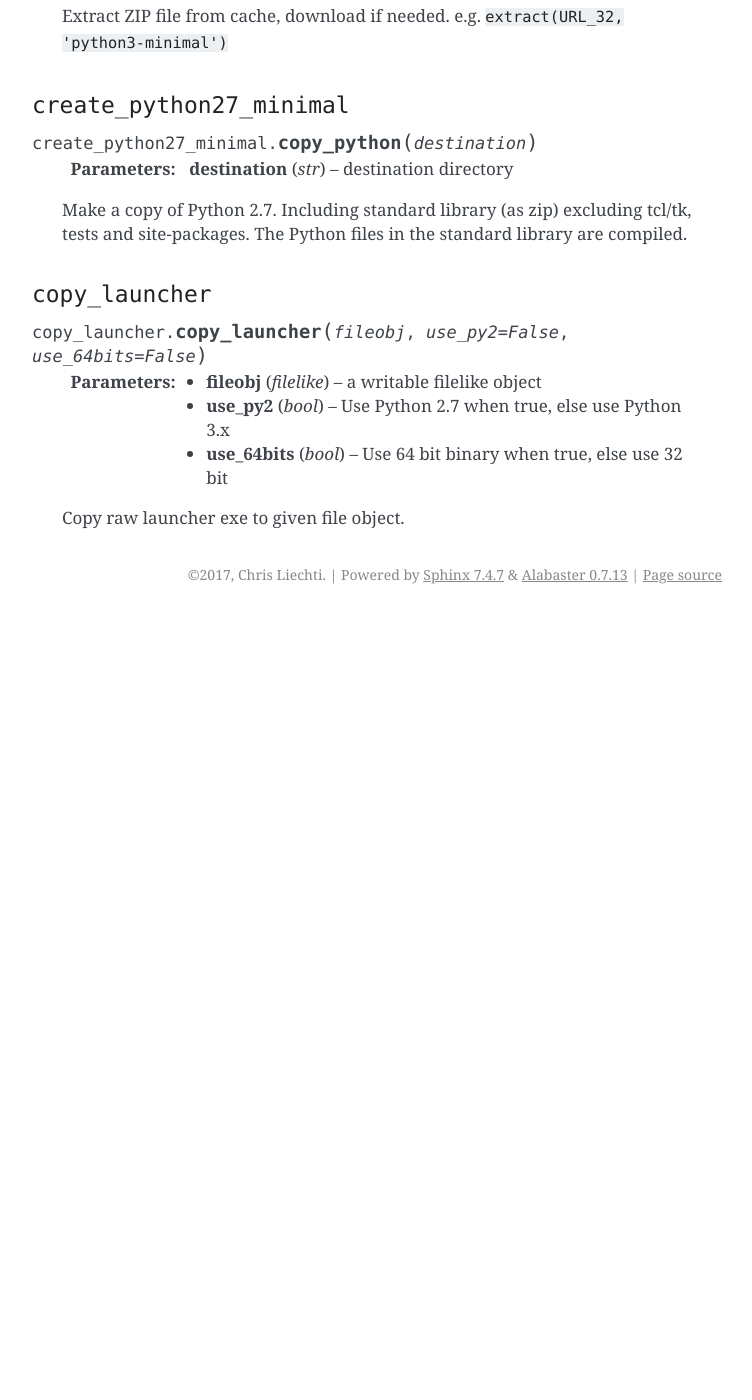
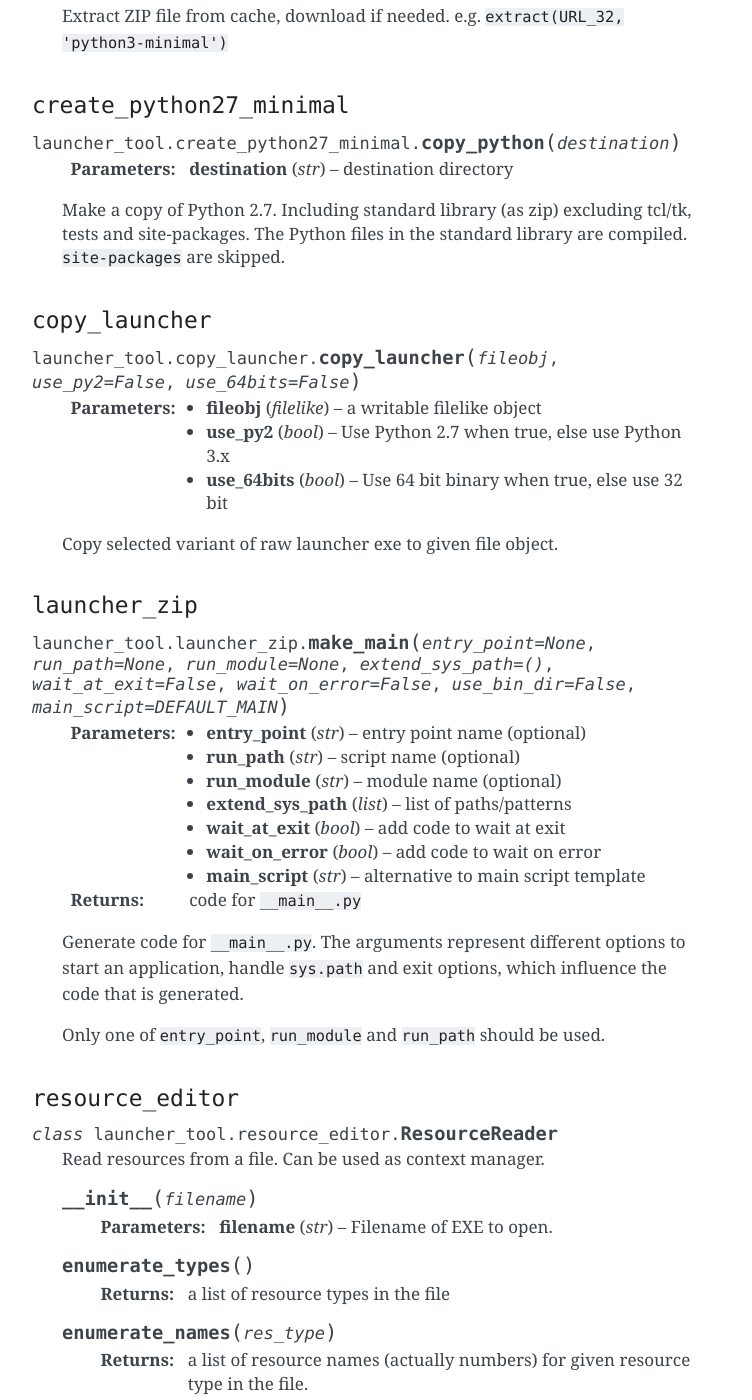
Before and after one commit to zsquareplusc/python-embedded-launcher, a Sphinx documentation site: the page built from documentation/api.rst, in a window 1280 px wide and 1400 px high, scrolled down 2424 px. Shown: the whole window, without its empty margins (388-1140 px from the left). Built offline with Sphinx 7.4.7, drawn with Linux system fonts in a browser that asks for light colours; before the commit the page ends 3038 px from its top, so only the background shows below that; some of the changed text lies outside the part shown.

Commit message:
docs: extend API documentation

```diff
--- a/documentation/api.rst
+++ b/documentation/api.rst
@@ -109,11 +109,13 @@ exe. It contains a few helper functions.
 
 Launcher Package
 ================
-The launcher tools can not only used as scripts but also as Python libraries.
+The launcher tools can not only be used as scripts but also as Python
+libraries.
+
 
 ``download_python3_minimal``
 ----------------------------
-.. module:: download_python3_minimal
+.. module:: launcher_tool.download_python3_minimal
 
 .. function:: get_url(version, bits)
 
@@ -133,10 +135,11 @@ The launcher tools can not only used as scripts but also as Python libraries.
     Extract ZIP file from cache, download if needed.
     e.g. ``extract(URL_32, 'python3-minimal')``
 
+
 ``create_python27_minimal``
 ---------------------------
 
-.. module:: create_python27_minimal
+.. module:: launcher_tool.create_python27_minimal
 
 .. function:: copy_python(destination)
 
@@ -144,12 +147,13 @@ The launcher tools can not only used as scripts but also as Python libraries.
 
     Make a copy of Python 2.7. Including standard library (as zip) excluding
     tcl/tk, tests and site-packages. The Python files in the standard library
-    are compiled.
+    are compiled. ``site-packages`` are skipped.
+
 
 ``copy_launcher``
 -----------------
 
-.. module:: copy_launcher
+.. module:: launcher_tool.copy_launcher
 
 .. function:: copy_launcher(fileobj, use_py2=False, use_64bits=False)
 
@@ -157,4 +161,141 @@ The launcher tools can not only used as scripts but also as Python libraries.
     :param bool use_py2: Use Python 2.7 when true, else use Python 3.x
     :param bool use_64bits: Use 64 bit binary when true, else use 32 bit
 
-    Copy raw launcher exe to given file object.
+    Copy selected variant of raw launcher exe to given file object.
+
+
+``launcher_zip``
+----------------
+
+.. module:: launcher_tool.launcher_zip
+
+.. function:: make_main(entry_point=None, run_path=None, run_module=None, \
+              extend_sys_path=(), wait_at_exit=False, wait_on_error=False, \
+              use_bin_dir=False, main_script=DEFAULT_MAIN)
+
+    :param str entry_point: entry point name (optional)
+    :param str run_path: script name (optional)
+    :param str run_module: module name (optional)
+    :param list extend_sys_path: list of paths/patterns
+    :param bool wait_at_exit: add code to wait at exit
+    :param bool wait_on_error: add code to wait on error
+    :param str main_script: alternative to main script template
+    :return: code for ``__main__.py``
+
+    Generate code for ``__main__.py``. The arguments represent different
+    options to start an application, handle ``sys.path`` and exit options,
+    which influence the code that is generated.
+
+    Only one of ``entry_point``, ``run_module`` and ``run_path`` should be
+    used.
+
+
+``resource_editor``
+-------------------
+
+.. module:: launcher_tool.resource_editor
+
+.. class:: ResourceReader
+
+    Read resources from a file. Can be used as context manager.
+
+    .. method:: __init__(filename)
+
+        :param str filename: Filename of EXE to open.
+
+    .. method:: enumerate_types()
+
+        :return: a list of resource types in the file
+
+    .. method:: enumerate_names(res_type)
+
+        :return: a list of resource names (actually numbers) for given
+                 resource type in the file.
+
+    .. method:: enumerate_languages(res_type, res_name)
+
+        :param int res_type: resource type
+        :param int res_name: resource name
+        :return: a list of language ID's for given resource name and type in
+                 the file.
+
+    .. method:: get_resource(res_type, res_name, res_lang)
+
+        :param int res_type: resource type
+        :param int res_name: resource name
+        :param int res_lang: language code
+        :return: resource as binary blob (bytes)
+
+    .. method:: list_resources()
+
+        :return: Get a flat list of resources in the file
+
+    .. method:: make_dict()
+
+        :return: Convert all resource entries to a dictionary and return that
+
+    .. method:: get_string_table()
+
+        :return: Get a decoded string table
+
+
+.. class:: ResourceEditor
+
+    Access resources for editing in EXE and DLL.
+    Can be used as context manager.
+
+    .. method __init__(filename)
+
+        :param str filename: Filename of exe to open.
+
+    .. method:: update(res_type, res_name, res_lang, data)
+
+        :param int res_type: resource type
+        :param int res_name: resource name
+        :param int res_lang: language code
+        :param bytes data: resource as binary blob (bytes) or ``None`` to delete
+
+        Write (add, modify or delete) a resource entry.
+        Delete entry if data is ``None``.
+
+
+``icon``
+--------
+
+.. module:: launcher_tool.icon
+
+Windows ICO file load/save to .ico file and resource file (.exe, .dll).
+
+.. class:: Icon
+
+    .. function:: clear()
+
+        Erase current icon data.
+
+    .. function:: load(filename)
+
+        :param str filename: Filename to load
+
+        Load icon from file.
+
+    .. function:: save(filename)
+
+        :param str filename: Filename to write to
+
+        Save icon to file.
+
+    .. function:: load_from_resource(res, res_name, res_lang=1033)
+
+        :param ResourceReader res: resource
+        :param int res_name: resource name
+        :param int res_lang: language code
+
+        Load icon from resource.
+
+    .. function:: save_as_resource(res, res_name, res_lang=1033)
+
+        :param ResourceEditor res: resource
+        :param int res_name: resource name
+        :param int res_lang: language code
+
+        Store icon as resource.
```
